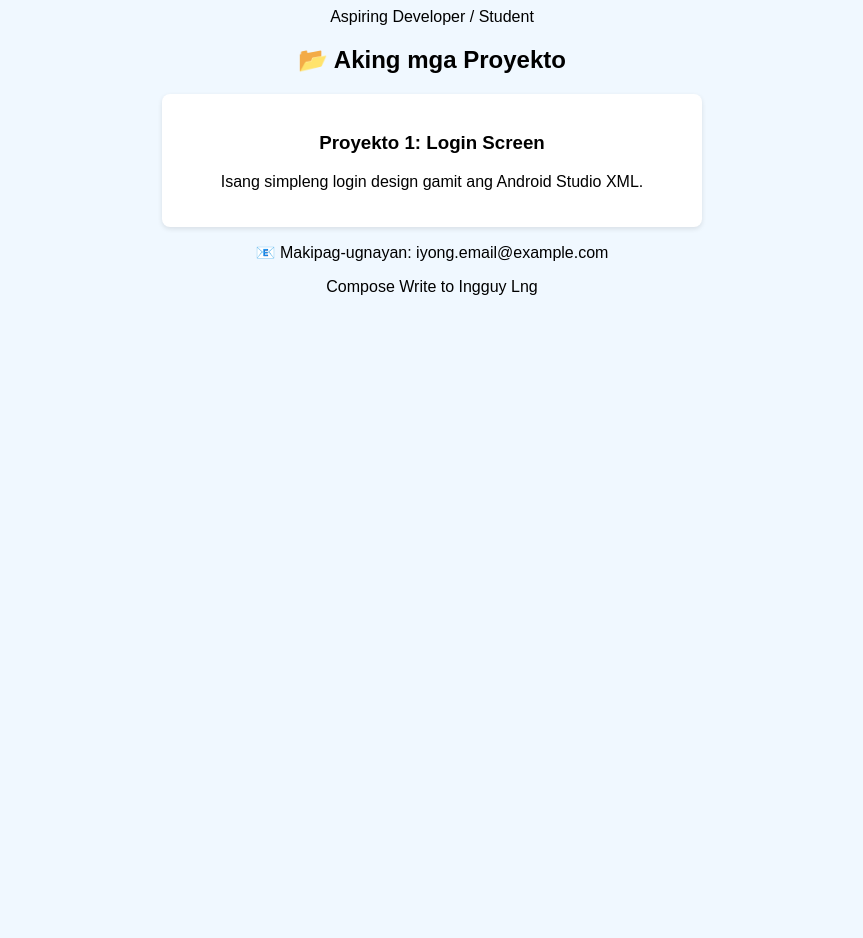
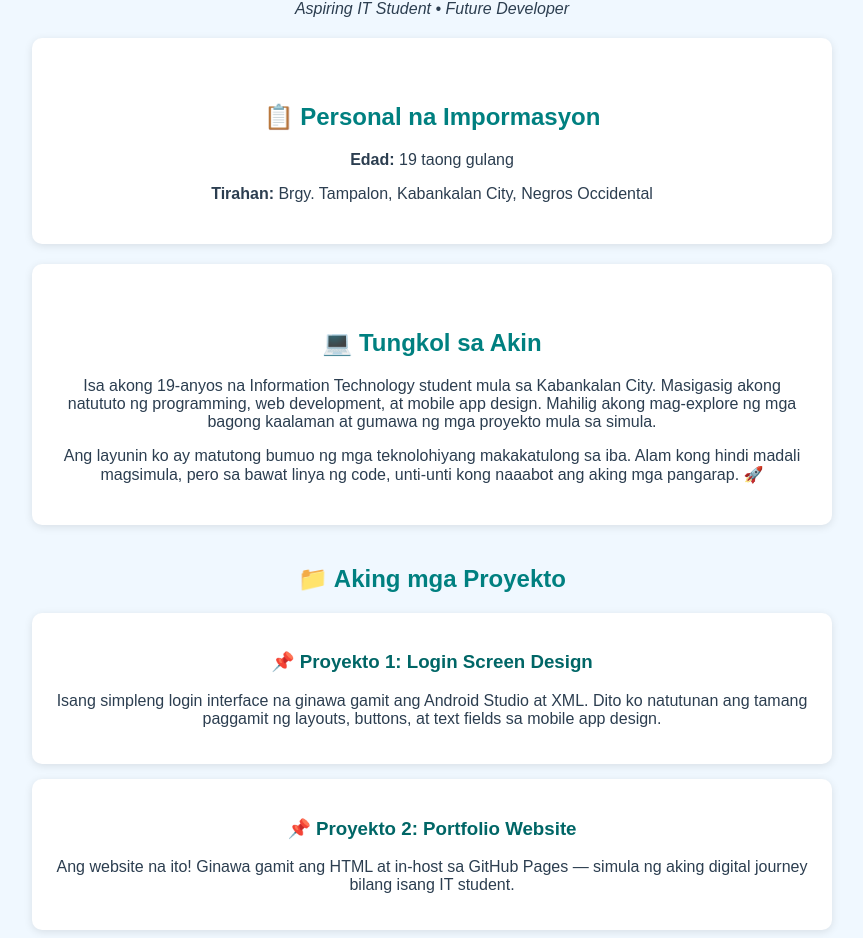
Before and after one commit to zyrousdelacruz33-arch/inggo-github.io, a plain HTML site: page index.html in a window 1280 px wide. Shown: the part 131-1069 px from the top of the page, without its empty margins (208-1071 px from the left). Before the commit the page ends 800 px from the top, so only its background shows below. Drawn offline with Linux system fonts and the light colour scheme.

Commit message:
Update index.html

```diff
--- a/index.html
+++ b/index.html
@@ -1,25 +1,89 @@
 <!DOCTYPE html>
-<html>
+<html lang="tl">
 <head>
-    <title>Ang Aking Portfolio</title>
+    <meta charset="UTF-8">
+    <meta name="viewport" content="width=device-width, initial-scale=1.0">
+    <title>Aking Portfolio</title>
     <style>
-        body { font-family: Arial; text-align: center; padding: 50px; background: #f0f8ff; }
-        h1 { color: #2c3e50; }
-        .project { background: white; padding: 20px; margin: 15px auto; border-radius: 8px; max-width: 500px; box-shadow: 0 2px 5px rgba(0,0,0,0.1); }
+        body {
+            font-family: Arial, sans-serif;
+            text-align: center;
+            padding: 50px;
+            background-color: #f0f8ff;
+            color: #2c3e50;
+            max-width: 800px;
+            margin: 0 auto;
+        }
+        h1 {
+            color: #006666;
+        }
+        h2 {
+            color: #008080;
+            margin-top: 40px;
+        }
+        .project {
+            background-color: white;
+            padding: 20px;
+            margin: 15px auto;
+            border-radius: 10px;
+            box-shadow: 0 2px 8px rgba(0,0,0,0.1);
+        }
+        .project h3 {
+            color: #006666;
+        }
+        .about, .info {
+            background-color: white;
+            padding: 25px;
+            margin: 20px auto;
+            border-radius: 10px;
+            box-shadow: 0 2px 8px rgba(0,0,0,0.1);
+        }
+        .contact {
+            margin-top: 40px;
+            padding-top: 20px;
+            border-top: 1px solid #ddd;
+        }
     </style>
 </head>
 <body>
-    <h1>👋 Ako si [Ilagay ang Pangalan Mo]</h1>
-    <p>Aspiring Developer / Student</p>
 
-    <h2>📂 Aking mga Proyekto</h2>
-    <div class="project">
-        <h3>Proyekto 1: Login Screen</h3>
-        <p>Isang simpleng login design gamit ang Android Studio XML.</p>
+    <h1>👋 Ako si Zyrous A. Dela Cruz</h1>
+    <p><em>Aspiring IT Student • Future Developer</em></p>
+
+    <div class="info">
+        <h2>📋 Personal na Impormasyon</h2>
+        <p><strong>Edad:</strong> 19 taong gulang</p>
+        <p><strong>Tirahan:</strong> Brgy. Tampalon, Kabankalan City, Negros Occidental</p>
     </div>
 
-    <p>📧 Makipag-ugnayan: iyong.email@example.com</p>
+    <div class="about">
+        <h2>💻 Tungkol sa Akin</h2>
+        <p>Isa akong 19-anyos na Information Technology student mula sa Kabankalan City. Masigasig akong natututo ng programming, web development, at mobile app design. Mahilig akong mag-explore ng mga bagong kaalaman at gumawa ng mga proyekto mula sa simula.</p>
+        <p>Ang layunin ko ay matutong bumuo ng mga teknolohiyang makakatulong sa iba. Alam kong hindi madali magsimula, pero sa bawat linya ng code, unti-unti kong naaabot ang aking mga pangarap. 🚀</p>
+    </div>
+
+    <h2>📁 Aking mga Proyekto</h2>
+
+    <div class="project">
+        <h3>📌 Proyekto 1: Login Screen Design</h3>
+        <p>Isang simpleng login interface na ginawa gamit ang Android Studio at XML. Dito ko natutunan ang tamang paggamit ng layouts, buttons, at text fields sa mobile app design.</p>
+    </div>
+
+    <div class="project">
+        <h3>📌 Proyekto 2: Portfolio Website</h3>
+        <p>Ang website na ito! Ginawa gamit ang HTML at in-host sa GitHub Pages — simula ng aking digital journey bilang isang IT student.</p>
+    </div>
+
+    <div class="project">
+        <h3>📌 Proyekto 3: Basic Programming Exercises</h3>
+        <p>Mga simpleng program na nakasulat sa C++ at Java. Ito ang pundasyon ng aking pag-unawa sa logic, variables, at control structures.</p>
+    </div>
+
+    <div class="contact">
+        <h2>📧 Makipag-ugnayan</h2>
+        <p>Email: zyrous@email.com</p>
+        <p>"Ang pinakamahusay na paraan para matuto ay sa pamamagitan ng paggawa." ✨</p>
+    </div>
+
 </body>
 </html>
-Compose
-Write to Ingguy Lng
```
